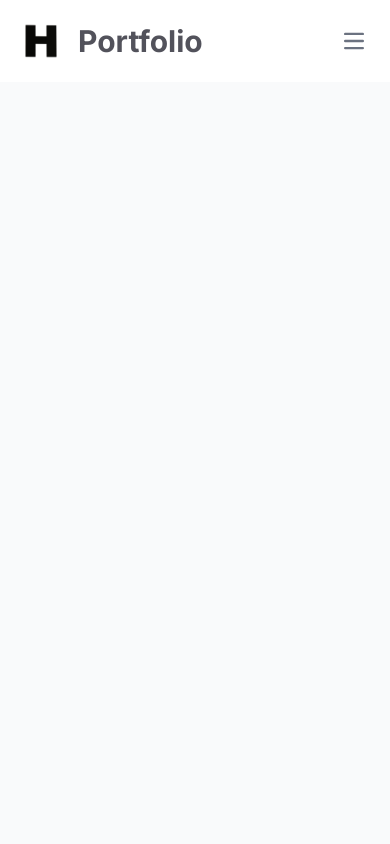
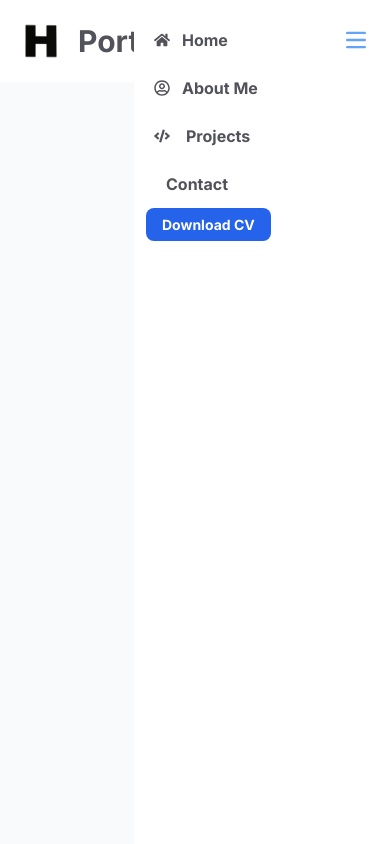
Before and after one commit to Huguez/Portfolio, a Next.js app: page / in a window 390 px wide. Shown: the top 844 px of the page. Built offline with nearby package versions, Linux system fonts and the light colour scheme.

Commit message:
sidebar, UIContext, and Providers

```diff
--- a/src/app/(pages)/page.tsx
+++ b/src/app/(pages)/page.tsx
@@ -1,9 +1,10 @@
-import { Footer, Header } from "@/components";
+import { Footer, Header, Sidebar } from "@/components";
 
 export default function Home() {
   return (
     <>
       <Header />
+      <Sidebar />
       <main className="bg-gray-50	min-h-screen	">
         {/* Hello I'm Carlos Huguez */}
 
--- a/src/app/components/index.ts
+++ b/src/app/components/index.ts
@@ -1,2 +1,6 @@
 export { default as  Header} from "./ui/Header"
 export { default as  Footer} from "./ui/Footer"
+export { default as  Sidebar} from "./ui/Sidebar"
+export { default as ButtonCV } from "./ui/ButtonCV"
+
+export { default as Providers } from "./providers/Providers"
--- /dev/null
+++ b/src/app/components/providers/Providers.tsx
@@ -0,0 +1,15 @@
+'use client';
+
+import { UIProvider } from "@/context";
+
+interface propsProviders {
+   children: React.ReactNode;
+}
+
+export default function Providers( { children }: propsProviders ) {
+   return (
+      <UIProvider>
+         { children }
+      </UIProvider>
+   );
+}
--- /dev/null
+++ b/src/app/components/ui/ButtonCV.tsx
@@ -0,0 +1,9 @@
+
+export default function ButtonCV() {
+
+   return <>
+      <a href="#" className="outline-none font-bold text-white bg-blue-600 hover:bg-blue-800 rounded-lg text-sm py-2 px-4  ">
+         Download CV
+      </a>
+   </>
+}
--- a/src/app/components/ui/Footer.tsx
+++ b/src/app/components/ui/Footer.tsx
@@ -2,8 +2,6 @@ import Image from "next/image"
 import Link from "next/link"
 import { MdOutlinePhoneAndroid, MdEmail, MdPlace } from "react-icons/md";
 import { FaRegUserCircle, FaLinkedin, FaGithub, FaInstagram, FaHome, FaCode } from "react-icons/fa";
-
-
 
 const Points = () => (
    <svg className="absolute top-0 right-0" width="61" height="77" viewBox="0 0 61 77" fill="none" xmlns="http://www.w3.org/2000/svg">
--- a/src/app/components/ui/Header.tsx
+++ b/src/app/components/ui/Header.tsx
@@ -1,10 +1,12 @@
 'use client';
+import Image from "next/image"
+import Link from "next/link";
+import { ButtonCV } from "@/components"
+import { useUI } from "@/context";
 
-import Image from "next/image"
-
-import Link from "next/link";
 
 export default function Header() {
+   const { showSidebar, handleSidebar } = useUI()
    return (
       <nav className=" bg-white">
          <div className="max-w-screen-xl flex flex-wrap items-center justify-between mx-auto p-4">
@@ -12,7 +14,7 @@ export default function Header() {
                <Image src="/imgs/H-black.jpg" className="rounded-lg" alt="Logo Carlos Huguez's portfolio" width={ 50 } height={ 50 } />
                <span className="self-center text-3xl whitespace-nowrap font-bold text-zinc-600">Portfolio</span>
             </Link>
-            <button className="inline-flex items-center p-2 w-10 h-10 justify-center text-sm text-gray-500 rounded-lg md:hidden hover:bg-gray-100 focus:outline-none focus:ring-2 focus:ring-gray-200 dark:text-gray-400 dark:hover:bg-gray-700 dark:focus:ring-gray-600" data-collapse-toggle="navbar-default" type="button"  aria-controls="navbar-default" aria-expanded="false">
+            <button onClick={ () => handleSidebar( !showSidebar ) }  className="inline-flex items-center focus:outline-none focus:ring-2 text-blue-400 hover:bg-blue-100 focus:ring-blue-200 p-2 w-10 h-10 justify-center text-sm rounded-lg md:hidden " data-collapse-toggle="navbar-default" type="button"  aria-controls="navbar-default" aria-expanded="false">
                <span className="sr-only">Open main menu</span>
                <svg className="w-5 h-5" aria-hidden="true" xmlns="http://www.w3.org/2000/svg" fill="none" viewBox="0 0 17 14">
                      <path stroke="currentColor" strokeLinecap="round" strokeLinejoin="round" strokeWidth="2" d="M1 1h15M1 7h15M1 13h15"/>
@@ -33,9 +35,7 @@ export default function Header() {
                      <a href="#" className="block py-2 px-3 md:p-0 rounded  hover:text-zinc-600 font-bold text-gray-900 transition-all	duration-300 ">Contact</a>
                   </li>
                   <li>
-                     <a href="#" className="outline-none font-bold text-white bg-blue-600 hover:bg-blue-800 rounded-lg text-sm py-2 px-4  ">
-                        Download CV
-                     </a>
+                     <ButtonCV />
                   </li>
                </ul>
             </div>
--- /dev/null
+++ b/src/app/components/ui/Sidebar.tsx
@@ -0,0 +1,53 @@
+'use client';
+
+import { FaRegUserCircle, FaHome, FaCode } from "react-icons/fa";
+import { ButtonCV } from "@/components"
+import { useUI } from "@/context";
+
+export default function Sidebar() {
+   const { showSidebar, handleSidebar } = useUI()
+
+   return <>
+      <aside className={`fixed block md:hidden top-0 ${ showSidebar ? "translate-x-full" : "translate-x-0	" } right-0 z-40 w-64 h-screen transition-all `} aria-label="Sidebar">
+
+         <div className="h-full px-3 py-4 overflow-y-auto bg-white ">
+
+            <ul className="space-y-2 font-medium">
+               <li className="flex justify-between mt-1">
+                  <a href="#" className="flex items-center p-2 transition duration-300 font-bold text-zinc-600 hover:text-gray-100 rounded-lg  hover:bg-blue-500  group">
+                     <FaHome />
+                     <span className="ms-3">Home</span>
+                  </a>
+                  <button onClick={ () => handleSidebar( !showSidebar ) }  className=" inline-flex items-center focus:outline-none focus:ring-2 text-blue-400 hover:bg-blue-100 focus:ring-blue-200 p-2 w-10 h-10 text-sm rounded-lg md:hidden"  data-collapse-toggle="navbar-default" type="button"  aria-controls="navbar-default" aria-expanded="false">
+                     <span className="sr-only">Open main menu</span>
+                     <svg className="w-5 h-5" aria-hidden="true" xmlns="http://www.w3.org/2000/svg" fill="none" viewBox="0 0 17 14">
+                           <path stroke="currentColor" strokeLinecap="round" strokeLinejoin="round" strokeWidth="2" d="M1 1h15M1 7h15M1 13h15"/>
+                     </svg>
+                  </button>
+               </li>
+               <li>
+                  <a href="#" className="flex items-center p-2 transition duration-300 font-bold text-zinc-600 hover:text-gray-100 rounded-lg  hover:bg-blue-500  group">
+                     <FaRegUserCircle />
+                     <span className="ms-3"> About Me  </span>
+                  </a>
+               </li>
+               <li>
+                  <a href="#" className="flex items-center p-2 transition duration-300 font-bold text-zinc-600 hover:text-gray-100 rounded-lg  hover:bg-blue-500  group">
+                     <FaCode className="mr-1" />
+                     <span className="ms-3">Projects </span>
+                  </a>
+               </li>
+               <li>
+                  <a href="#" className="flex items-center p-2 transition duration-300 font-bold text-zinc-600 hover:text-gray-100 rounded-lg  hover:bg-blue-500  group">
+                     <span className="ms-3">Contact</span>
+                  </a>
+               </li>
+               <li>
+                  <ButtonCV />
+               </li>
+            </ul>
+         </div>
+      </aside>
+
+   </>
+}
--- /dev/null
+++ b/src/app/context/UIcontext.tsx
@@ -0,0 +1,37 @@
+import { createContext, useContext, useState } from "react";
+
+interface initValuesI {
+   showSidebar: boolean;
+   handleSidebar: ( value: boolean ) => void;
+}
+
+const initValues = {
+   showSidebar: false,
+   handleSidebar: ( value: boolean ) => {}
+}
+
+const UIContext = createContext<initValuesI>( initValues )
+
+export const useUI = () => {
+   return useContext( UIContext )
+}
+
+interface UIProps {
+   children: React.ReactNode;
+}
+
+export function UIProvider( props: UIProps ) {
+
+   const [ showSidebar, setShowSidebar ] = useState<boolean>( false )
+
+   const handleSidebar = ( value: boolean ) => {
+      setShowSidebar( value )
+   }
+
+   const values = {
+      showSidebar,
+      handleSidebar,
+   }
+
+   return <UIContext.Provider value={ values }  { ...props } />
+}
--- /dev/null
+++ b/src/app/context/index.ts
@@ -0,0 +1 @@
+export { UIProvider, useUI } from "./UIcontext"
--- a/src/app/layout.tsx
+++ b/src/app/layout.tsx
@@ -2,12 +2,13 @@ import Favicon from '/public/favicon.ico';
 import type { Metadata } from "next";
 import { Inter } from "next/font/google";
 import "./globals.css";
+import { Providers } from "@/components"
 
 const inter = Inter({ subsets: ["latin"] });
 
 export const metadata: Metadata = {
-  title: "Huguez's Portfolio",
-  description: "",
+  title: "Carlos Huguez's Portfolio",
+  description: "Portfolio where show my abilities, capacities, and experience.",
   icons: [ { rel: 'icon', url: Favicon.src } ]
 };
 
@@ -19,7 +20,11 @@ export default function RootLayout({ children,}: Readonly<propsLayout>) {
 
   return (
     <html lang="en">
-      <body className={inter.className}>{children}</body>
+      <body className={inter.className}>
+        <Providers>
+          {children}
+        </Providers>
+      </body>
     </html>
   );
 }
```
